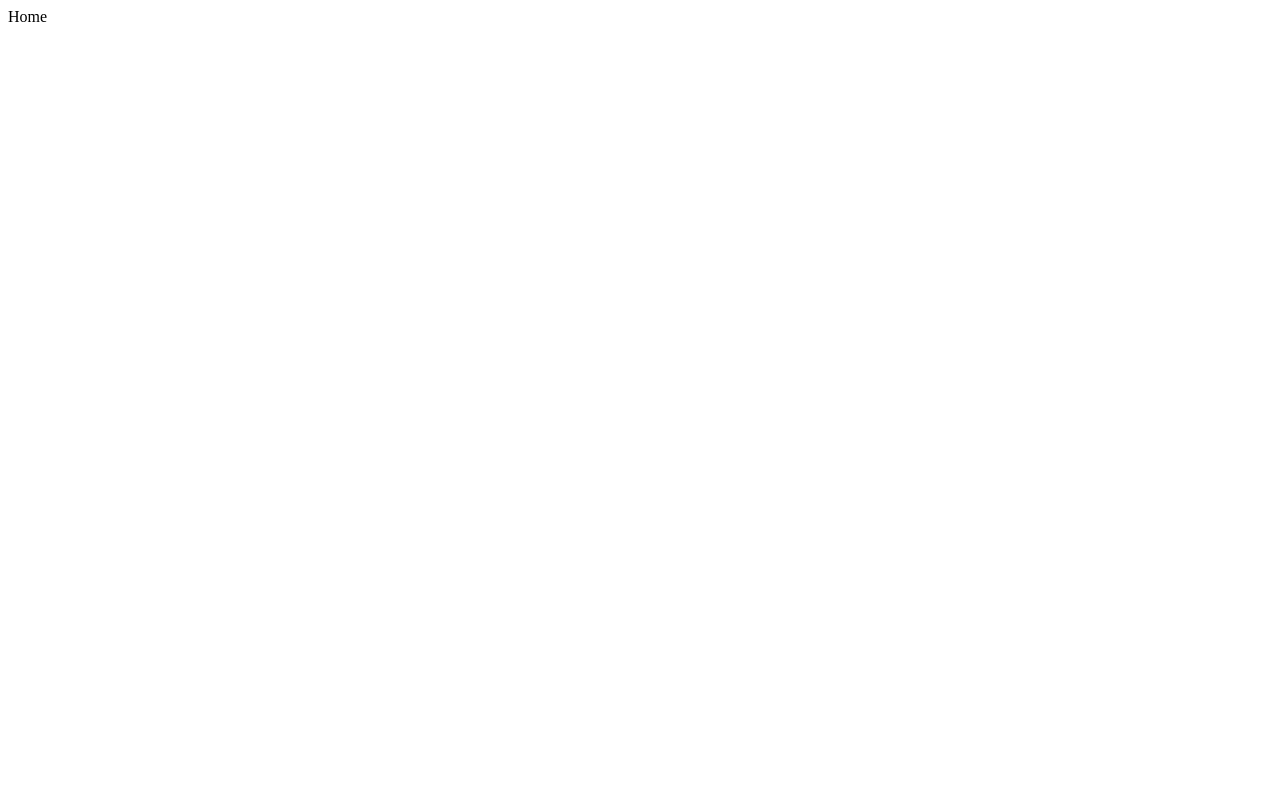
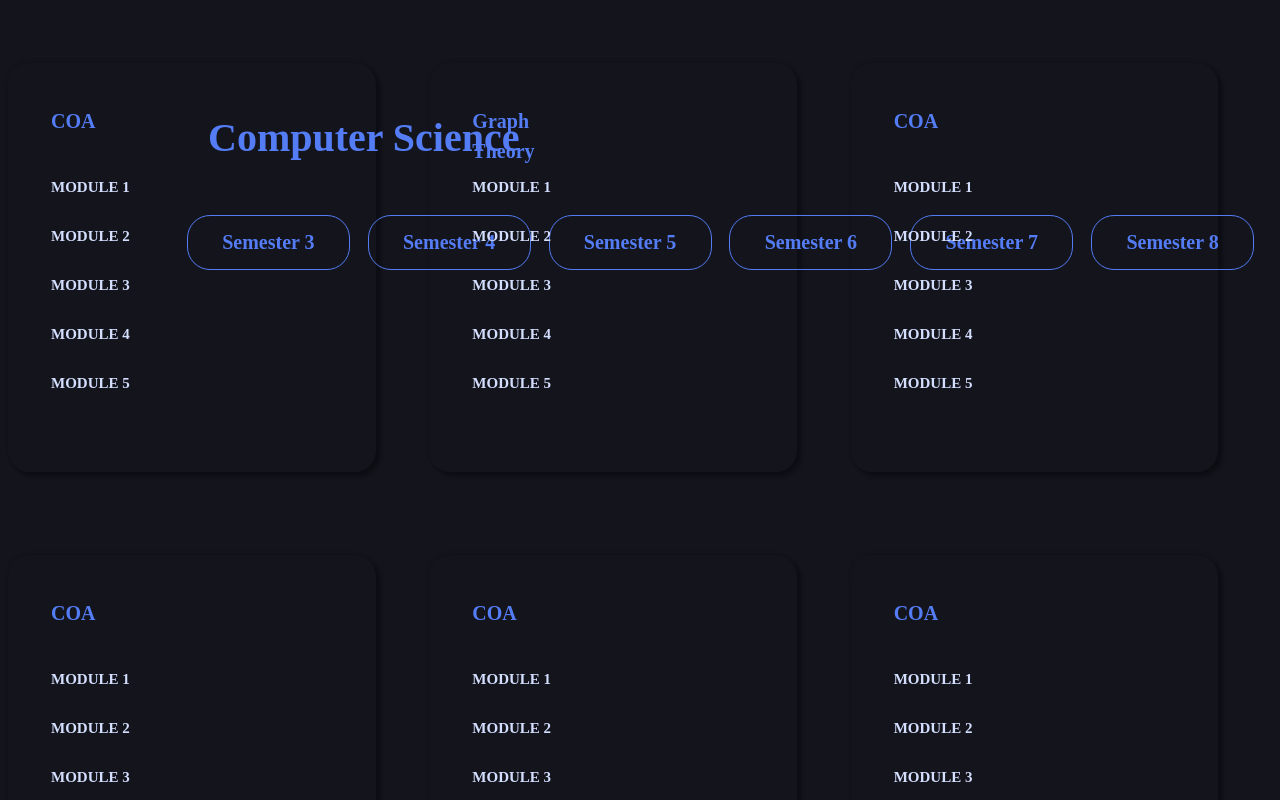
Before and after one commit to GDSC-MACE/MaceNotes, a React (Create React App) app: page / in a window 1280 px wide. Shown: the top 800 px of the page. Built offline with nearby package versions, Linux system fonts and the light colour scheme.

Commit message:
PartialUI

```diff
--- a/package.json
+++ b/package.json
@@ -3,6 +3,7 @@
   "version": "0.1.0",
   "private": true,
   "dependencies": {
+    "@mui/material": "^5.0.4",
     "@testing-library/jest-dom": "^5.11.4",
     "@testing-library/react": "^11.1.0",
     "@testing-library/user-event": "^12.1.10",
@@ -10,6 +11,7 @@
     "react-dom": "^17.0.2",
     "react-router-dom": "^5.3.0",
     "react-scripts": "4.0.3",
+    "tailwindcss": "^2.2.17",
     "web-vitals": "^1.0.1"
   },
   "scripts": {
--- a/src/App.js
+++ b/src/App.js
@@ -1,4 +1,3 @@
-import logo from './logo.svg';
 import './App.css';
 import { BrowserRouter as Router, Route, Switch } from "react-router-dom";
 import Home from "./Pages/Home/home";
@@ -11,12 +10,13 @@ import MECH from "./Pages/MECH/mech";
 import EEE from "./Pages/EEE/eee";
 import CIVIL from "./Pages/CIVIL/civil";
 import Nomatch from "./Pages/Nomatch/Nomatch";
+import DisplayNotes from './components/DisplayNotes';
 function App() {
   return (
     <Router>
         <Switch>
-
-          <Route exact path={["/", "/index", "/home"]} component={Home} />
+         <Route exact path = "/" component = {DisplayNotes}/>
+          {/* <Route exact path={["/", "/index", "/home"]} component={Home} />
           <Route exact path="/first" component={First} />
           <Route exact path="/cs" component={CS} />
           <Route exact path="/ec" component={EC} />
@@ -25,7 +25,7 @@ function App() {
           <Route exact path="/mech" component={MECH} />
           <Route exact path="/contribute1" component={Contribute1} />
             <Route exact path="/contribute2" component={Contribute2} />
-            <Route path="*" component={Nomatch} />
+            <Route path="*" component={Nomatch} /> */}
         </Switch>
       </Router>
   );
--- /dev/null
+++ b/src/components/DisplayNotes.css
@@ -0,0 +1,101 @@
+body {
+    background-color: #13141C;
+}
+
+.subject-selected {
+    position: absolute;
+    width: 399px;
+    height: 60px;
+    left: 208px;
+    top: 108px;
+    font-family: Poppins;
+    font-style: normal;
+    font-weight: 600;
+    font-size: 40px;
+    line-height: 60px;
+    color: #547CF5;
+}
+
+.semester-row {
+    display: flex;
+    justify-content: space-evenly;
+    margin-left: 161px;
+}
+
+.semester-cards {
+    position: relative;
+    width: 161px;
+    height: 53px;
+    top: 207px;
+    display: flex;
+    flex-direction: column;
+    justify-content: space-evenly;
+    align-items: center;
+    border: 1px solid #547CF5;
+    border-radius: 23px;
+}
+
+.each-semester {
+    width: 114px;
+    height: 30px;
+    font-family: Poppins;
+    font-style: normal;
+    font-weight: 600;
+    font-size: 20px;
+    color: #547CF5;
+    display: flex;
+    justify-content: center;
+    align-items: center;
+}
+
+.subject-grid {
+    display: grid;
+    grid-template-columns: auto auto auto;
+
+}
+
+.subject-card {
+    width: 281.73px;
+    height: 323px;
+    background: #13141C;
+    box-shadow: 0px -1px 4px rgba(0, 0, 0, 0.1), 4px 4px 4px rgba(0, 0, 0, 0.3);
+    border-radius: 21px;
+    padding: 43px;
+    margin-bottom: 83px;
+}
+
+.subject-name {
+    position: absolute;
+    width: 46px;
+    height: 30px;
+    font-family: Poppins;
+    font-style: normal;
+    font-weight: bold;
+    font-size: 20px;
+    line-height: 30px;
+    color: #547CF5;
+    margin-bottom: 27px;
+
+}
+
+.modules-list {
+    position: relative;
+    width: 209px;
+    height: 18px;
+    display: flex;
+    flex-direction: column;
+    justify-content: space-between;
+    top : 45px;
+    margin-top: 25px;
+
+}
+
+.module_name {
+    font-family: Poppins;
+    font-style: normal;
+    font-weight: 600;
+    font-size: 15px;
+    line-height: 22px;
+    color: #D4DFFF;
+    margin-bottom: 27px;
+}
--- /dev/null
+++ b/src/components/DisplayNotes.js
@@ -0,0 +1,107 @@
+import React from 'react'
+import './DisplayNotes.css'
+
+function DisplayNotes() {
+    return (
+        <div>
+            <div className='subject-selected'>
+                Computer Science
+            </div>
+            <div className="semester-row">
+                <div className="semester-cards">
+                    <div className="each-semester">Semester 3</div>
+                </div>
+                <div className="semester-cards">
+                    <div className="each-semester">Semester 4</div>
+                </div>
+                <div className="semester-cards">
+                    <div className="each-semester">Semester 5</div>
+                </div>
+                <div className="semester-cards">
+                    <div className="each-semester">Semester 6</div>
+                </div>
+                <div className="semester-cards">
+                    <div className="each-semester">Semester 7</div>
+                </div>
+                <div className="semester-cards">
+                    <div className="each-semester">Semester 8</div>
+                </div>
+            </div>
+            <div className='subject-grid'>
+                <div className='subject-card'>
+                    <div className='subject-name'>COA</div>
+                    <div className='modules-list'>
+                        <div className="module_name">MODULE 1</div>
+                        <div className="module_name">MODULE 2</div>
+                        <div className="module_name">MODULE 3</div>
+                        <div className="module_name">MODULE 4</div>
+                        <div className="module_name">MODULE 5</div>
+                    </div>
+                </div>
+                <div className='subject-card'>
+                    <div className='subject-name'>Graph Theory</div>
+                    <div className='modules-list'>
+                        <div className="module_name">MODULE 1</div>
+                        <div className="module_name">MODULE 2</div>
+                        <div className="module_name">MODULE 3</div>
+                        <div className="module_name">MODULE 4</div>
+                        <div className="module_name">MODULE 5</div>
+                    </div>
+                </div>
+                <div className='subject-card'>
+                    <div className='subject-name'>COA</div>
+                    <div className='modules-list'>
+                        <div className="module_name">MODULE 1</div>
+                        <div className="module_name">MODULE 2</div>
+                        <div className="module_name">MODULE 3</div>
+                        <div className="module_name">MODULE 4</div>
+                        <div className="module_name">MODULE 5</div>
+                    </div>
+                </div>
+
+                <div className='subject-card'>
+                    <div className='subject-name'>COA</div>
+                    <div className='modules-list'>
+                        <div className="module_name">MODULE 1</div>
+                        <div className="module_name">MODULE 2</div>
+                        <div className="module_name">MODULE 3</div>
+                        <div className="module_name">MODULE 4</div>
+                        <div className="module_name">MODULE 5</div>
+                    </div>
+                </div>
+                <div className='subject-card'>
+                    <div className='subject-name'>COA</div>
+                    <div className='modules-list'>
+                        <div className="module_name">MODULE 1</div>
+                        <div className="module_name">MODULE 2</div>
+                        <div className="module_name">MODULE 3</div>
+                        <div className="module_name">MODULE 4</div>
+                        <div className="module_name">MODULE 5</div>
+                    </div>
+                </div>
+                <div className='subject-card'>
+                    <div className='subject-name'>COA</div>
+                    <div className='modules-list'>
+                        <div className="module_name">MODULE 1</div>
+                        <div className="module_name">MODULE 2</div>
+                        <div className="module_name">MODULE 3</div>
+                        <div className="module_name">MODULE 4</div>
+                        <div className="module_name">MODULE 5</div>
+                    </div>
+                </div>
+                <div className='subject-card'>
+                    <div className='subject-name'>COA</div>
+                    <div className='modules-list'>
+                        <div className="module_name">MODULE 1</div>
+                        <div className="module_name">MODULE 2</div>
+                        <div className="module_name">MODULE 3</div>
+                        <div className="module_name">MODULE 4</div>
+                        <div className="module_name">MODULE 5</div>
+                    </div>
+                </div>
+            </div>
+        </div>
+    )
+}
+
+export default DisplayNotes
```
Also changed, not shown: 1 other file (tests, documents, lock files or other folders).
